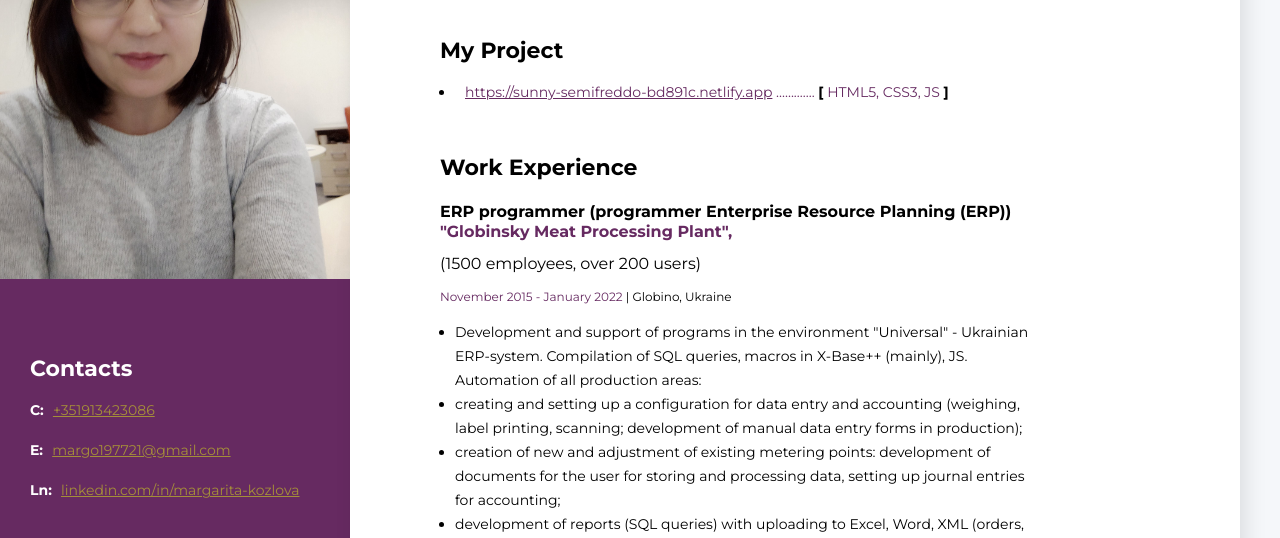
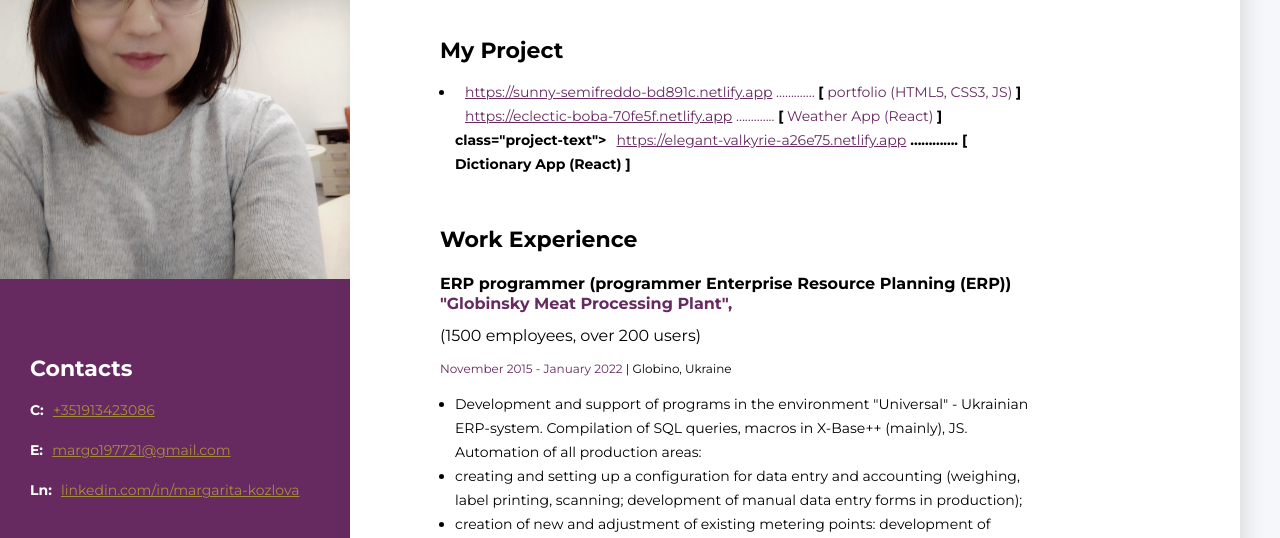
Before and after one commit to MargaritaKremen/Rezume, a plain HTML site: page index.html in a window 1280 px wide. Shown: the part 262-800 px from the top of the page. Drawn offline with Linux system fonts and the light colour scheme.

Commit message:
add react apps

```diff
--- a/index.html
+++ b/index.html
@@ -32,7 +32,13 @@
                 <li class="projects-item">
                 <span class="project-text"><a href="https://sunny-semifreddo-bd891c.netlify.app" class="project-link">https://sunny-semifreddo-bd891c.netlify.app</a>
                 .............
-                <span class="bracket">[</span> HTML5, CSS3, JS <span class="bracket">]</span></span>
+                <span class="bracket">[</span> portfolio (HTML5, CSS3, JS) <span class="bracket">]</span></span>
+                <span class="project-text"><a href="https://eclectic-boba-70fe5f.netlify.app" class="project-link">https://eclectic-boba-70fe5f.netlify.app</a>
+                 .............
+                <span class="bracket">[</span> Weather App (React) <span class="bracket">]</span></span>
+                class="project-text"><a href="https://elegant-valkyrie-a26e75.netlify.app" class="project-link">https://elegant-valkyrie-a26e75.netlify.app</a>
+                 .............
+                <span class="bracket">[</span> Dictionary App (React) <span class="bracket">]</span></span>
                 </li>
 
             </ul>
```
